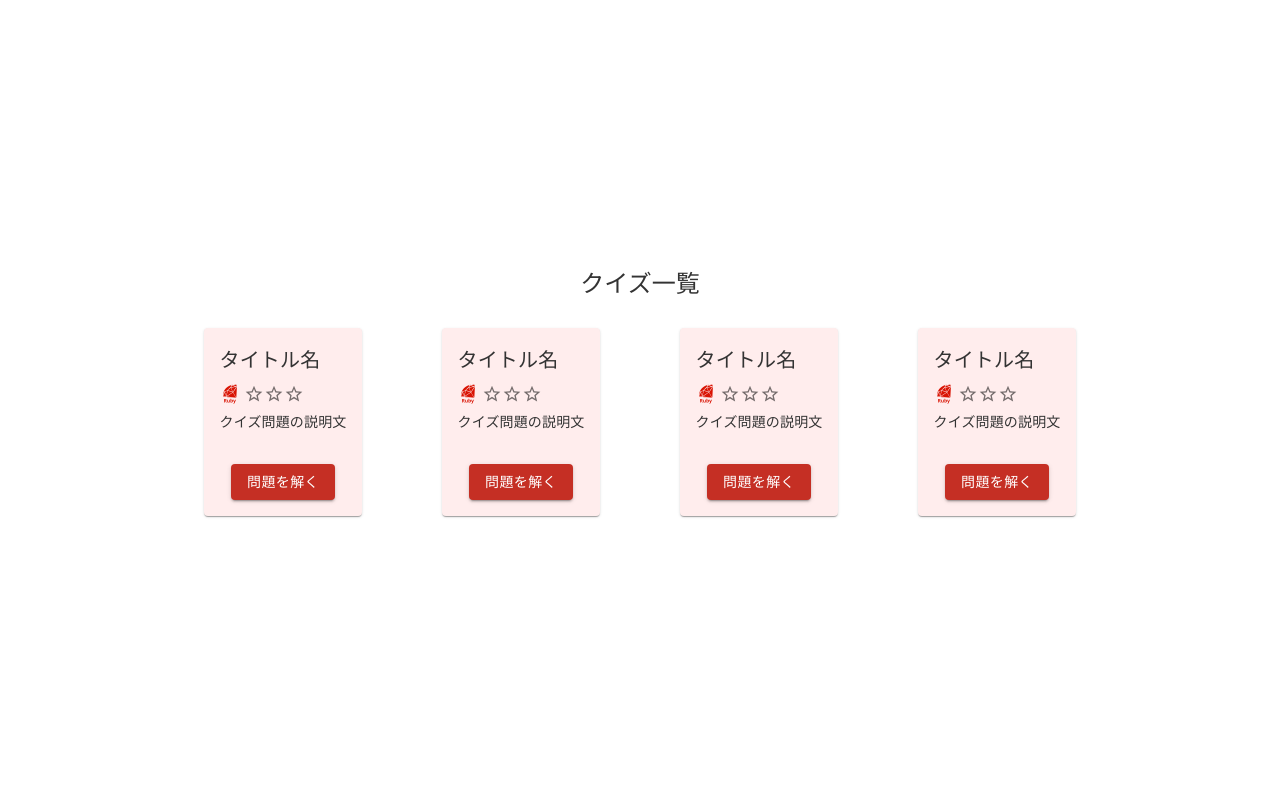
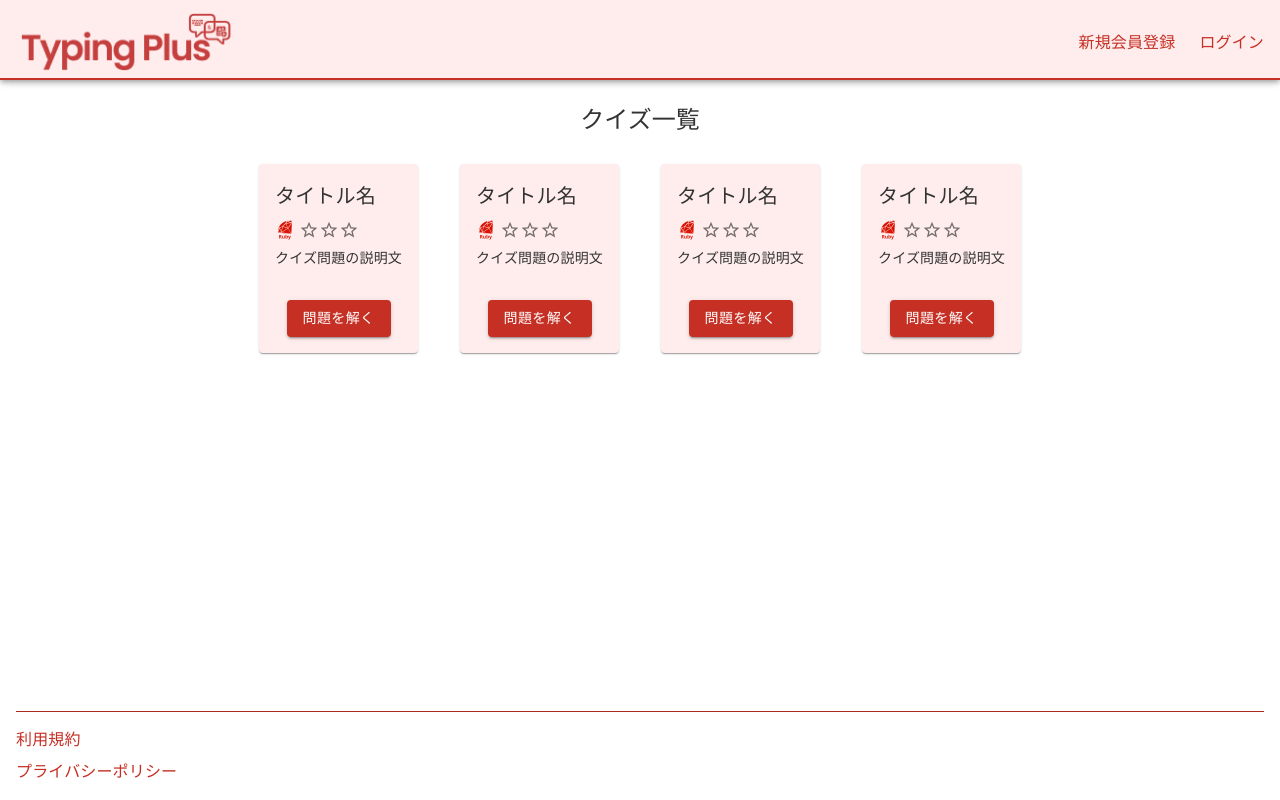
Before and after one commit to ju-to-sh/TypingPlus-front, a React (Create React App) app in the folder app/: page /question_list in a window 1280 px wide. Built offline with nearby package versions, Linux system fonts and the light colour scheme; no server answers.

Commit message:
デザイン調整

```diff
--- a/app/src/components/organisms/layout/Footer.tsx
+++ b/app/src/components/organisms/layout/Footer.tsx
@@ -4,7 +4,7 @@ import { Link as RouterLink } from "react-router-dom";
 
 export const Footer: FC = memo(() => {
   return (
-    <Box p="0px 16px 16px 16px" component="footer" position="fixed" bottom={0} width="100%" mb={2}>
+    <Box p="0px 16px 16px 16px" component="footer" position="fixed" bottom={0} width="100%" pb={2} style={{ backgroundColor: "#fff" }}>
       <Divider style={{ background: "#c52f24", marginBottom: "16px" }} />
       <Stack direction="column" alignItems="flex-start" spacing={1}>
         <Link component={RouterLink} to="/term" underline="hover">
--- a/app/src/components/pages/Games.tsx
+++ b/app/src/components/pages/Games.tsx
@@ -9,7 +9,7 @@ export const Games: FC = memo(() => {
   const [open, setOpen] = useState(true);
   const location = useLocation();
   return (
-    <Stack direction="column" justifyContent="center" alignItems="center" height={"calc(100vh - 185px)"}>
+    <Stack direction="column" justifyContent="center" alignItems="center" height={"calc(100vh - 170px)"}>
       {location.state?.message && (
         <Collapse in={open}>
           <Alert severity="success" onClose={() => setOpen(false)}>
--- a/app/src/components/pages/QuestionList.tsx
+++ b/app/src/components/pages/QuestionList.tsx
@@ -5,7 +5,7 @@ import { QuizCard } from "../organisms/quiz/QuizCard";
 
 export const QuestionList: FC = memo(() => {
   return (
-    <Box sx={{ display: "flex", justifyContent: "center", alignItems: "center", height: "100vh" }}>
+    <Box sx={{ display: "flex", justifyContent: "center", alignItems: "center", overflow: "scroll" }}>
       <Grid container direction="row" sx={{ minWidth: 600, maxWidth: 1000 }} margin="0 auto" justifyContent="center" alignItems="center" p={3}>
         <Grid item xs={12} textAlign="center" mb="20px">
           <Typography variant="h5" gutterBottom>
--- a/app/src/components/pages/Top.tsx
+++ b/app/src/components/pages/Top.tsx
@@ -16,7 +16,7 @@ export const Top: FC = memo(() => {
           </Alert>
         </Collapse>
       )}
-      <Stack direction="row" justifyContent="center" alignItems="center" height={"calc(100vh - 185px)"}>
+      <Stack direction="row" justifyContent="center" alignItems="center" height={"calc(100vh - 170px)"}>
         <Box>
           <Typography variant="h3" gutterBottom>
             Typing Plus
--- a/app/src/router/Router.tsx
+++ b/app/src/router/Router.tsx
@@ -57,7 +57,14 @@ export const Router = memo(() => {
           }
         />
         <Route path="/question" element={<Question />} />
-        <Route path="/question_list" element={<QuestionList />} />
+        <Route
+          path="/question_list"
+          element={
+            <DefaultLayout>
+              <QuestionList />
+            </DefaultLayout>
+          }
+        />
         <Route path="/question_result" element={<QuestionResult />} />
         <Route path="/typing" element={<Typing />} />
         <Route path="/typing_list" element={<TypingList />} />
```
